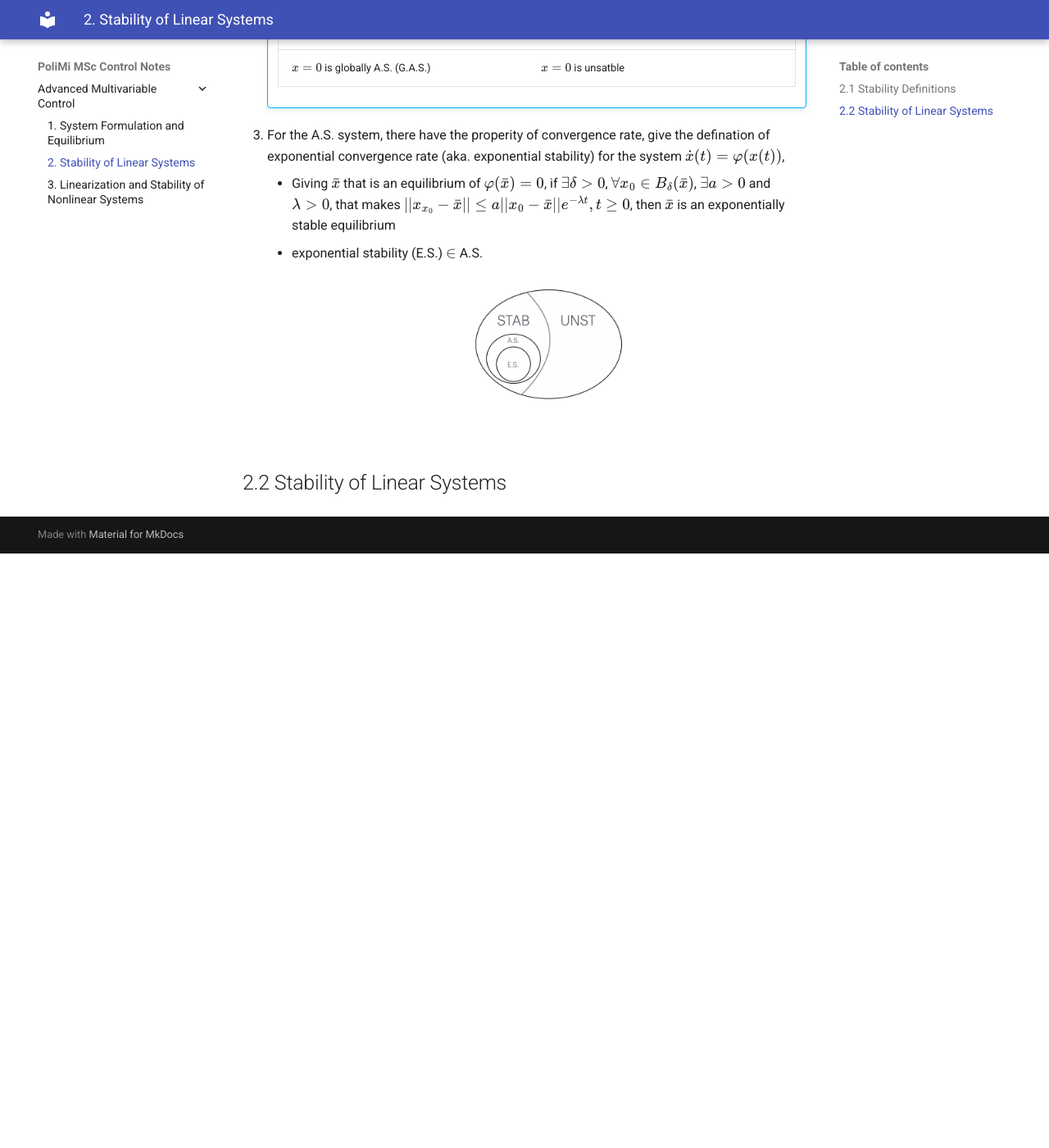
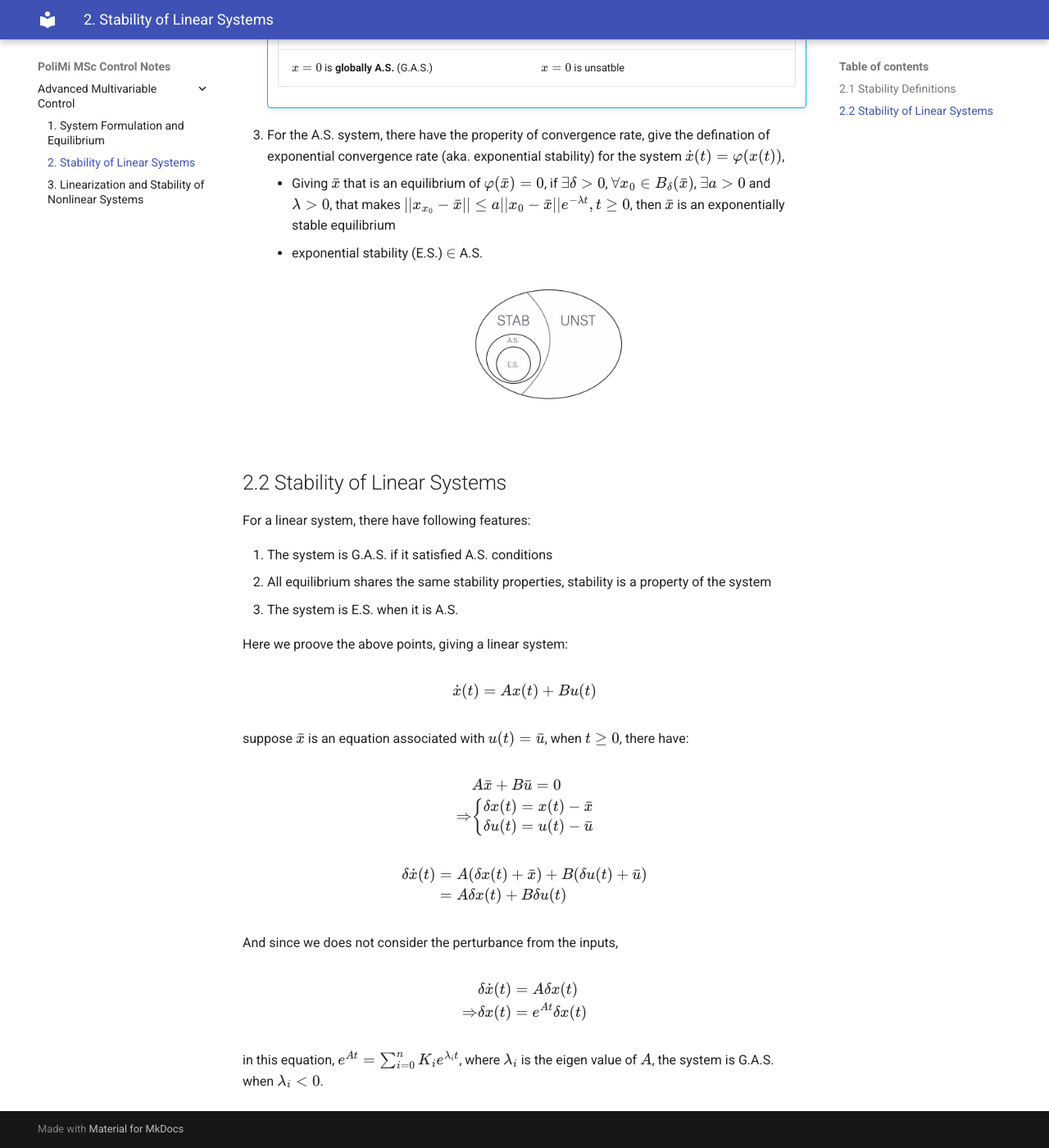
Before and after one commit to hari-robotics/polimi-msc-control-notes, an MkDocs documentation site: the page built from docs/advanced-multivariable-control/chapter2.md, in a window 1280 px wide and 1400 px high, scrolled down 2070 px. Shown: the whole window at 82% size. Built offline with MkDocs 1.6.1 and Material for MkDocs 9.7.7, drawn with Linux system fonts in a browser that asks for light colours; before the commit the page ends 2745 px from its top, so only the background shows below that; some of the changed text lies outside the part shown.

Commit message:
finished chapter2 part

```diff
--- a/docs/advanced-multivariable-control/chapter2.md
+++ b/docs/advanced-multivariable-control/chapter2.md
@@ -1,4 +1,4 @@
-# 2. Stability
+# 2. Stability of Linear Systems
 ## 2.1 Stability Definitions
 Since we have find the trajectory of the equilibrium in the last part, it gives $\dot{x}(t) = \varphi(x(t))$, take the equilibrium $\bar x$ into the equation, we can get $\varphi(\bar x) = 0$, this is a function of $\bar x$.
 
@@ -6,7 +6,7 @@ Since we have find the trajectory of the equilibrium in the last part, it gives
     <figure markdown="span">
         ![](pics/chapter2/figure1.png){ width="200" }
     </figure>
-    And the equilibrium is __asympototically stable__(A.S.) if:
+    And the equilibrium is __asympototically stable__ (A.S.) if:
     * $\bar x$ is stable
     * $\exists \delta > 0$ that when $\lim\limits_{t\to \infty}||x_{x_0}(t)-\bar{x}|| = 0$, $\forall x_0 \in B_\delta(\bar x)$
     Thus, $\bar x$ is convergent and A.S.
@@ -68,7 +68,7 @@ Since we have find the trajectory of the equilibrium in the last part, it gives
         | $u \leq 0$ | $u > 0$ |
         |------------|---------|
         | ![](pics/chapter2/figure3.png){ height="160" } | ![](pics/chapter2/figure4.png){ height="160" } |
-        | $x = 0$ is globally A.S. (G.A.S.) | $x = 0$ is unsatble |
+        | $x = 0$ is __globally A.S.__ (G.A.S.) | $x = 0$ is unsatble |
 
 3. For the A.S. system, there have the properity of convergence rate, give the defination of exponential convergence rate (aka. exponential stability) for the system $\dot x(t) = \varphi (x(t))$,
     * Giving $\bar x$ that is an equilibrium of $\varphi(\bar x ) = 0$, if $\exists \delta >0$, $\forall x_0 \in B_\delta (\bar x)$, $\exists a >0$ and $\lambda > 0$, that makes $||x_{x_0} - \bar x || \leq a||x_0 - \bar x||e^{-\lambda t}, t\geq 0$, then $\bar x$ is an exponentially stable equilibrium
@@ -78,3 +78,46 @@ Since we have find the trajectory of the equilibrium in the last part, it gives
         </figure>
 
 ## 2.2 Stability of Linear Systems
+For a linear system, there have following features:
+
+1. The system is G.A.S. if it satisfied A.S. conditions
+2. All equilibrium shares the same stability properties, stability is a property of the system
+3. The system is E.S. when it is A.S.
+
+Here we proove the above points, giving a linear system:
+
+$$
+\dot x(t) = Ax(t) + Bu(t)
+$$
+
+suppose $\bar x$ is an equation associated with $u(t) = \bar u$, when $t \geq 0$, there have:
+
+$$
+\begin{aligned}
+&A\bar x +B\bar u = 0 \\
+\Rightarrow &\left\{
+\begin{aligned}
+\delta x(t) = x(t) - \bar x \\
+\delta u(t) = u(t) - \bar u
+\end{aligned}
+\right.\\
+\end{aligned}
+$$
+
+$$
+\begin{aligned}
+\delta \dot x(t) &= A (\delta x(t)+\bar x) + B(\delta u(t) +\bar u) \\
+ &= A\delta x(t) + B \delta u(t)
+\end{aligned}
+$$
+
+And since we does not consider the perturbance from the inputs,
+
+$$
+\begin{aligned}
+&\delta \dot x(t) = A\delta x(t)\\
+\Rightarrow &\delta x(t) = e^{At}\delta x(t)
+\end{aligned}
+$$
+
+in this equation, $e^{At} = \sum_{i=0}^n K_i e^{\lambda_i t}$, where $\lambda_i$ is the eigen value of $A$, the system is G.A.S. when $\lambda_i < 0$.
```
